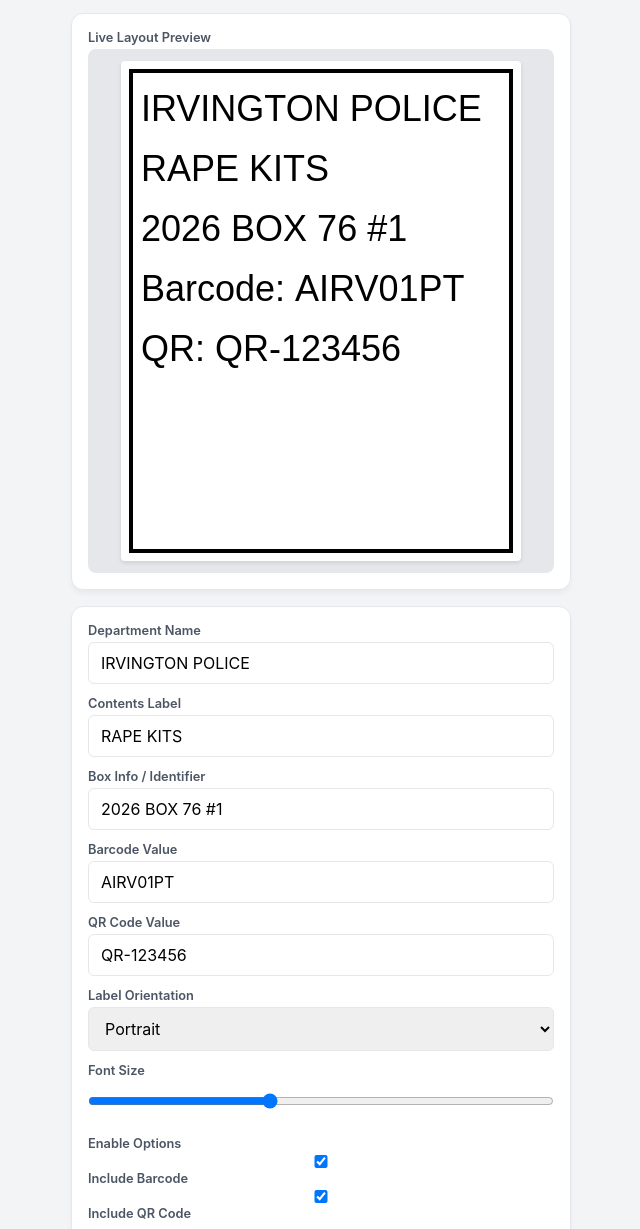
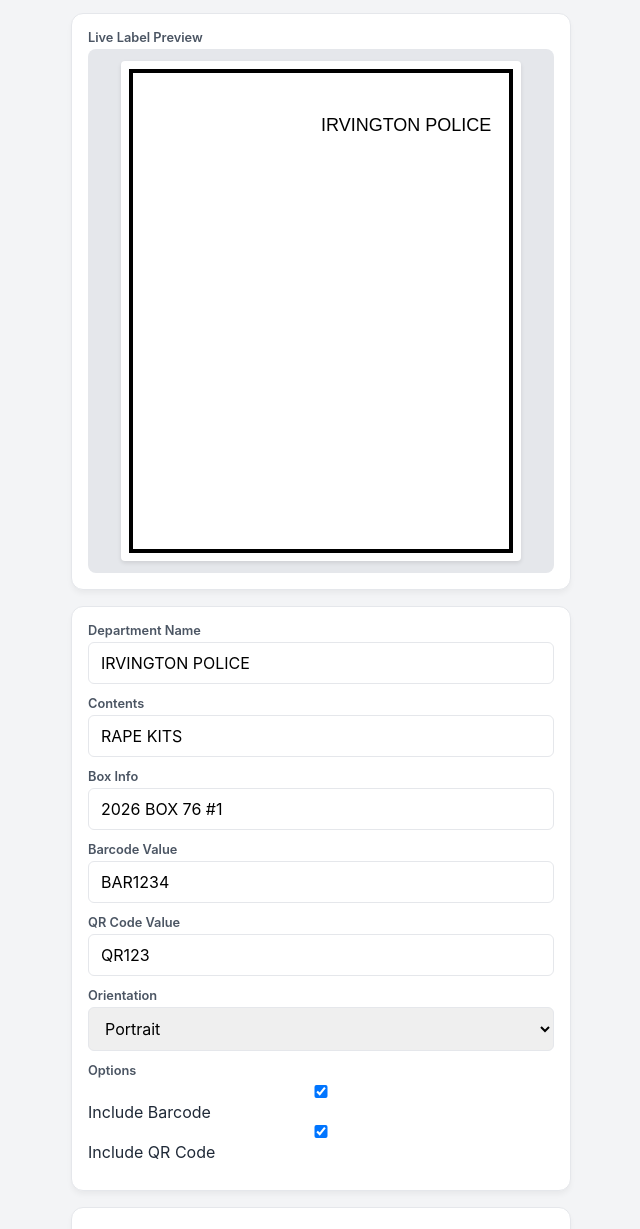
Before and after one commit to radem95/radem95.github.io, a plain HTML site: page index.html in a window 1280 px wide. Shown: the part 48-1277 px from the top of the page, without its empty margins (319-959 px from the left). Drawn offline with Linux system fonts and the light colour scheme.

Commit message:
Update index.html

```diff
--- a/index.html
+++ b/index.html
@@ -131,170 +131,94 @@
         </header>
 
         <div class="card">
-            <label>Live Layout Preview</label>
+            <label>Live Label Preview</label>
             <div class="preview-container">
                 <canvas id="labelCanvas" width="400" height="500"></canvas>
             </div>
         </div>
 
-        <!-- User Inputs -->
         <div class="card">
+            <!-- Inputs for Department, Label, Box Info, etc -->
             <div class="form-group">
                 <label for="dept">Department Name</label>
                 <input type="text" id="dept" value="IRVINGTON POLICE">
             </div>
             <div class="form-group">
-                <label for="contents">Contents Label</label>
+                <label for="contents">Contents</label>
                 <input type="text" id="contents" value="RAPE KITS">
             </div>
             <div class="form-group">
-                <label for="boxInfo">Box Info / Identifier</label>
+                <label for="boxInfo">Box Info</label>
                 <input type="text" id="boxInfo" value="2026 BOX 76 #1">
             </div>
             <div class="form-group">
                 <label for="barcode">Barcode Value</label>
-                <input type="text" id="barcode" value="AIRV01PT">
+                <input type="text" id="barcode" value="BAR1234">
             </div>
             <div class="form-group">
                 <label for="qrCode">QR Code Value</label>
-                <input type="text" id="qrCode" value="QR-123456">
+                <input type="text" id="qrCode" value="QR123">
             </div>
 
+            <!-- Options -->
             <div class="form-group">
-                <label for="orientation">Label Orientation</label>
+                <label for="orientation">Orientation</label>
                 <select id="orientation">
                     <option value="portrait" selected>Portrait</option>
                     <option value="landscape">Landscape</option>
                 </select>
             </div>
-
             <div class="form-group">
-                <label for="fontSize">Font Size</label>
-                <input type="range" id="fontSize" min="14" max="72" value="36">
-            </div>
-
-            <div class="form-group">
-                <label>Enable Options</label>
-                <div>
-                    <label><input type="checkbox" id="includeBarcode" checked /> Include Barcode</label>
-                </div>
-                <div>
-                    <label><input type="checkbox" id="includeQRCode" checked /> Include QR Code</label>
-                </div>
+                <label>Options</label>
+                <div><input type="checkbox" id="toggleBarcode" checked> Include Barcode</div>
+                <div><input type="checkbox" id="toggleQRCode" checked> Include QR Code</div>
             </div>
         </div>
 
-        <!-- Actions -->
         <div class="card">
+            <!-- ZPL Output -->
             <textarea id="zplOutput" readonly></textarea>
             <div class="button-row">
-                <button class="btn-secondary" onclick="copyCode()">Copy Code</button>
-                <button class="btn-primary" onclick="downloadFile()">Download .ZPL</button>
+                <button class="btn-primary" onclick="downloadFile()">Download ZPL</button>
+                <button class="btn-secondary" onclick="copyZPL()">Copy to Clipboard</button>
             </div>
         </div>
     </div>
 
     <script>
-        const canvas = document.getElementById('labelCanvas');
-        const ctx = canvas.getContext('2d');
+        const canvas = document.getElementById("labelCanvas");
+        const ctx = canvas.getContext("2d");
 
-        const deptInput = document.getElementById('dept');
-        const contentsInput = document.getElementById('contents');
-        const boxInput = document.getElementById('boxInfo');
-        const barcodeInput = document.getElementById('barcode');
-        const qrCodeInput = document.getElementById('qrCode');
-        const zplOutput = document.getElementById('zplOutput');
-        const fontSizeInput = document.getElementById('fontSize');
-        const includeQRCode = document.getElementById('includeQRCode');
-        const includeBarcode = document.getElementById('includeBarcode');
-        const orientationSelect = document.getElementById('orientation');
+        // Inputs
+        const inputs = {
+            dept: document.getElementById("dept"),
+            contents: document.getElementById("contents"),
+            boxInfo: document.getElementById("boxInfo"),
+            barcode: document.getElementById("barcode"),
+            qrCode: document.getElementById("qrCode"),
+            orientation: document.getElementById("orientation"),
+            toggleBarcode: document.getElementById("toggleBarcode"),
+            toggleQRCode: document.getElementById("toggleQRCode")
+        };
+        const zplOutput = document.getElementById("zplOutput");
 
-        function drawLabel() {
-            const fontSize = parseInt(fontSizeInput.value, 10);
-            const orientation = orientationSelect.value;
-
-            const dept = deptInput.value.toUpperCase();
-            const contents = contentsInput.value.toUpperCase();
-            const boxInfo = boxInput.value.toUpperCase();
-            const barcode = barcodeInput.value.toUpperCase();
-            const qrCode = qrCodeInput.value.toUpperCase();
+        // Draw and Update Preview Function
+        function drawPreview() {
+            const { dept, contents, boxInfo, barcode, qrCode, orientation, toggleBarcode, toggleQRCode } = inputs;
 
             ctx.clearRect(0, 0, canvas.width, canvas.height);
 
-            // Canvas rotates if orientation changes.
-            ctx.save();
-            if (orientation === "landscape") {
-                ctx.rotate(-Math.PI / 2);
-                ctx.translate(-canvas.height, 0);
-            }
-
-            ctx.strokeStyle = '#000';
+            // Border
+            ctx.strokeStyle = "black";
             ctx.lineWidth = 4;
             ctx.strokeRect(10, 10, canvas.width - 20, canvas.height - 20);
 
-            ctx.font = `${fontSize}px sans-serif`;
-            ctx.fillText(dept, 20, 60);
-            ctx.fillText(contents, 20, 120);
-            ctx.fillText(boxInfo, 20, 180);
-
-            // Barcode
-            if (includeBarcode.checked) {
-                ctx.fillText(`Barcode: ${barcode}`, 20, 240);
-            }
-
-            // QR Code
-            if (includeQRCode.checked) {
-                ctx.fillText(`QR: ${qrCode}`, 20, 300);
-            }
-            ctx.restore();
-
-            // ZPL Code
-            let zpl = `
-^XA
-^PW812
-^LL1015
-^CI28
-
-^FO15,15^GB782,985,6^FS
-^FO20,60^A0N,${fontSize},${fontSize}^FD${dept}^FS
-^FO20,120^A0N,${fontSize},${fontSize}^FD${contents}^FS
-^FO20,180^A0N,${fontSize},${fontSize}^FD${boxInfo}^FS`;
-
-            if (includeBarcode.checked) {
-                zpl += `
-^FO20,240^BY2
-^B3N,N,80,Y,N
-^FD${barcode}^FS`;
-            }
-
-            if (includeQRCode.checked) {
-                zpl += `
-^FO20,300^BQN,2,10^FDQA,${qrCode}^FS`;
-            }
-
-            zpl += `
-^XZ`;
-
-            zplOutput.value = zpl;
+            // Example Centering Content
+            ctx.font = "18px Arial";
+            ctx.fillText(dept.value, canvas.width / 2, 70);
         }
 
-        function copyCode() {
-            navigator.clipboard.writeText(zplOutput.value);
-        }
-
-        function downloadFile() {
-            const blob = new Blob([zplOutput.value], { type: 'text/plain' });
-            const link = document.createElement('a');
-            link.href = URL.createObjectURL(blob);
-            link.download = 'label.zpl';
-            link.click();
-        }
-
-        [deptInput, contentsInput, boxInput, barcodeInput, qrCodeInput, fontSizeInput, includeBarcode, includeQRCode, orientationSelect].forEach(input => {
-            input.addEventListener('input', drawLabel);
-        });
-
-        drawLabel();
+        drawPreview();
     </script>
 </body>
 </html>
```
